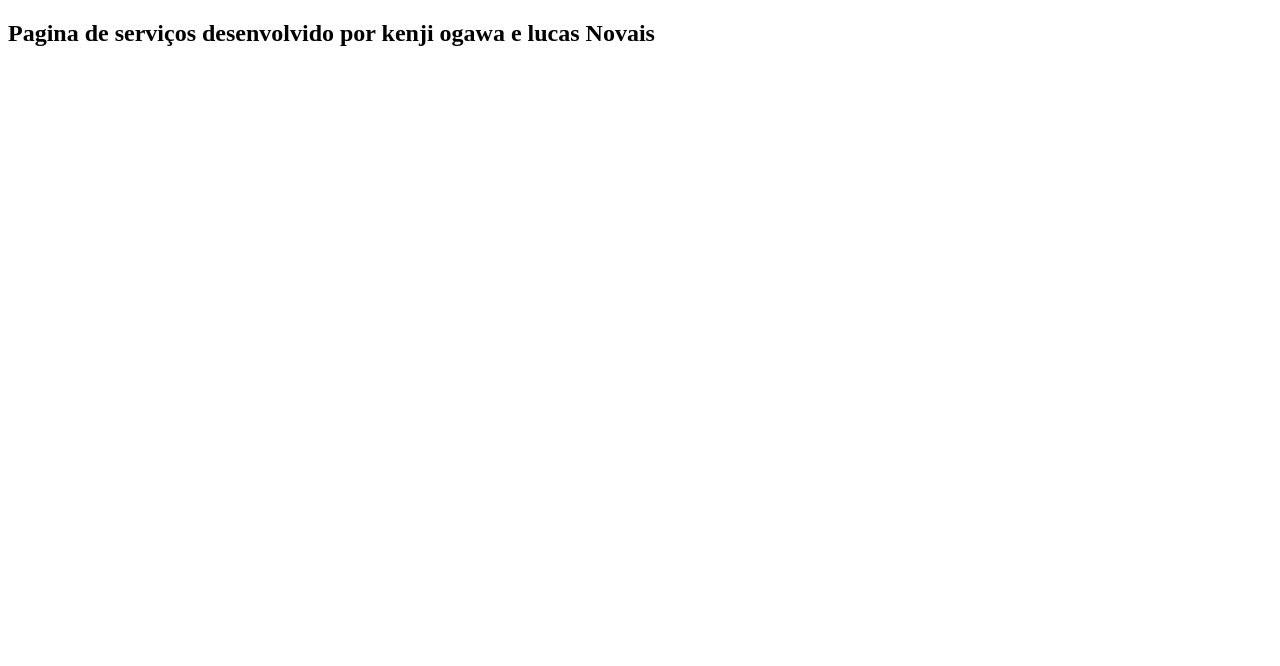
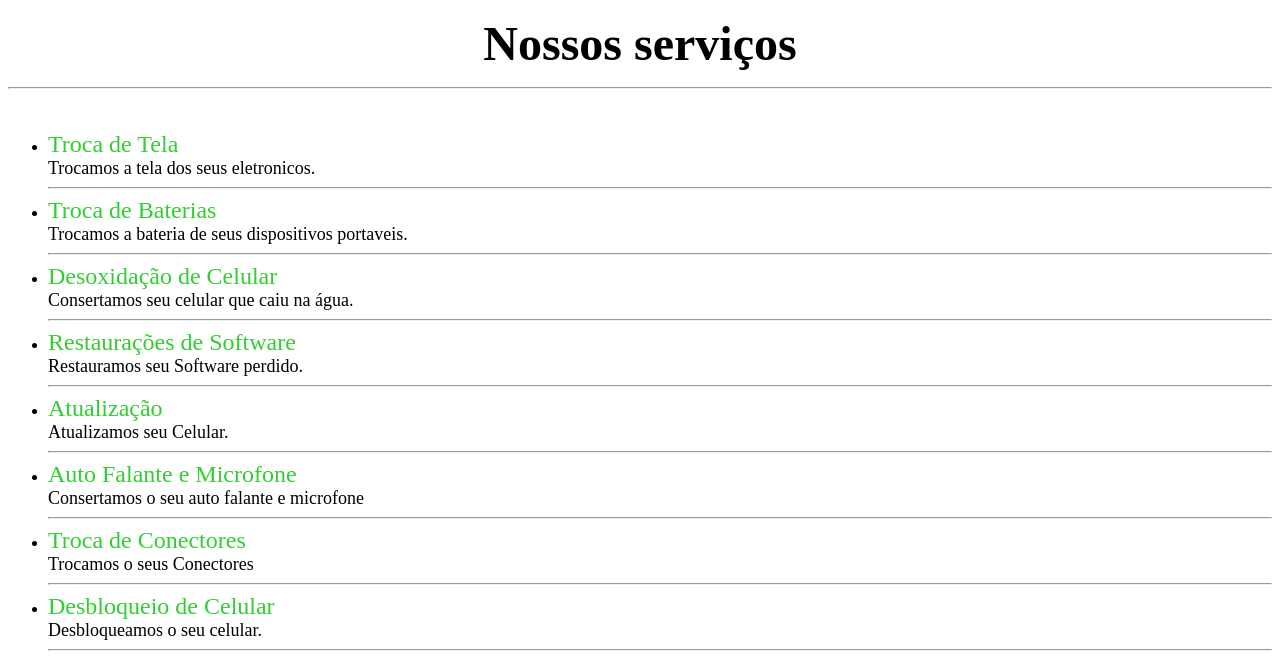
Before and after one commit to LucasNovaisO/site-empresaY, a plain HTML site: page servicos.html in a window 1280 px wide. Shown: the top 666 px of the page. Drawn offline with Linux system fonts and the light colour scheme.

Commit message:
criaçao da pagina serviços

```diff
--- /dev/null
+++ b/contato.html
@@ -0,0 +1,23 @@
+<!DOCTYPE html>
+<html lang="en">
+<head>
+    <meta charset="UTF-8">
+    <meta http-equiv="X-UA-Compatible" content="IE=edge">
+    <meta name="viewport" content="width=device-width, initial-scale=1.0">
+    <title>Document</title>
+</head>
+<body>
+    <h1>
+    </ul></font>
+    <p><h1> Formas de contato</h1></p>
+    <br>
+    <br>
+    <h2>Caso nossos serviços o interressou esses sao os meios que podemos nos contatar</h2>
+    <font size="5"><ul type="circle">
+        <li>E-mail: <a class="email" href="LucasNovaisOliveira@gmail.com" target="_blank">LucasNovaisOliveira@gmail.com</a></li>
+        <li>GitHub: <a href="https://github.com/LucasNovaisO" target="_blank"> github.com/LucasNovaisO</a></li>
+    </ul></font>
+    </h1>
+
+</body>
+</html>
--- a/servicos.html
+++ b/servicos.html
@@ -6,10 +6,65 @@
     <meta name="viewport" content="width=device-width, initial-scale=1.0">
     <title>servicos</title>
 </head>
-<body>
-    <h2>Pagina de serviços
-        desenvolvido por kenji ogawa e lucas Novais
-    </h2>
+<body bgcolor="">
+    <b><center><p><font size="10"> Nossos serviços </p></font></h1></center></b>
+<hr>
+<br
+<b>
+<ul>
+    <li><font size="5", color="limegreen">Troca de Tela</font>
+        <br>
+        <font size="4",color="black">
+            Trocamos a tela dos seus eletronicos.
+        </font>
+    </li>
+    <hr>
+    <li><font size="5", color="limegreen">Troca de Baterias</font>
+        <br>
+        <font size="4",color="black">
+            Trocamos a bateria de seus dispositivos portaveis.
+        </font></li>
+    <hr>
+    <li><font size="5", color="limegreen">Desoxidação de Celular</font>
+        <br>
+        <font size="4",color="black">
+            Consertamos seu celular que caiu na água.
+        </font></li>
+    <hr>
+    <li><font size="5", color="limegreen">Restaurações de Software</font>
+        <br>
+        <font size="4",color="black">
+            Restauramos seu Software perdido.
+        </font></li>
+    <hr>
+    <li><font size="5", color="limegreen">Atualização</font> <br>
+        <font size="4",color="black">
+            Atualizamos seu Celular.
+        </font></li>
+    <hr>
+    <li><font size="5", color="limegreen">Auto Falante e Microfone</font>
+        <br><font size="4",color="black">
+        Consertamos o seu auto falante e microfone
+        </font>
+    </li>
+    <hr>
+    <li><font size="5", color="limegreen">Troca de Conectores</font>
+        <br>
+        <font size="4",color="black">
+        Trocamos o seus Conectores
+        </font></li>
+    <hr>
+    <li><font size="5", color="limegreen">Desbloqueio de Celular</font>
+        <br>
+        <font size="4",color="black">
+            Desbloqueamos o seu celular.
+        </font></li>
+    <hr>
+</ul>
+</b>
+<h1><b>Contato</b></h1>
+<link rel="stylesheet" href="contato.html">
+
 
 </body>
 </html>
```
Also changed, not shown: index.html (+1 -7 lines).
